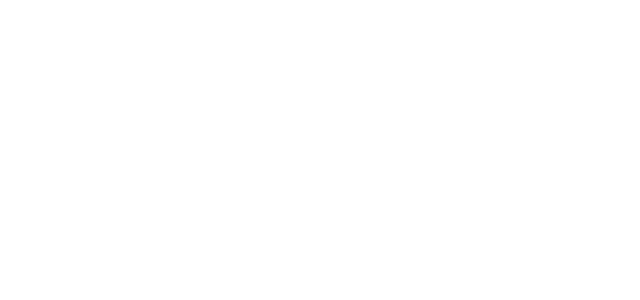
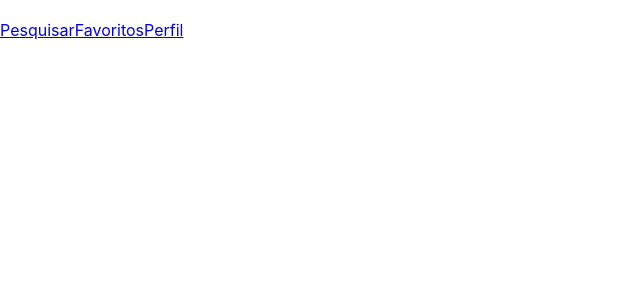
Before and after one commit to als-menezes/Soundfy, a React (Create React App) app: page /search in a window 1280 px wide. Shown: the top 300 px of the page, without its empty margins (0-640 px from the left). Built offline with nearby package versions, Linux system fonts and the light colour scheme.

Commit message:
> Implement: Header navigations <

```diff
--- a/src/Components/Header.js
+++ b/src/Components/Header.js
@@ -1,4 +1,6 @@
 import React, { Component } from 'react';
+import PropTypes from 'prop-types';
+import { Link } from 'react-router-dom/cjs/react-router-dom.min';
 import { getUser } from '../services/userAPI';
 import Loading from './Loading';
 
@@ -24,9 +26,20 @@ class Header extends Component {
       <header data-testid="header-component">
         {isLoading ? <Loading /> : null}
         <h2 data-testid="header-user-name">{ user }</h2>
+        <nav>
+          <Link data-testid="link-to-search" to="/search">Pesquisar</Link>
+          <Link data-testid="link-to-favorites" to="/favorites">Favoritos</Link>
+          <Link data-testid="link-to-profile" to="/profile">Perfil</Link>
+        </nav>
       </header>
     );
   }
 }
 
+Header.propTypes = {
+  match: PropTypes.objectOf(
+    PropTypes.string,
+  ),
+}.isRequired;
+
 export default Header;
```
